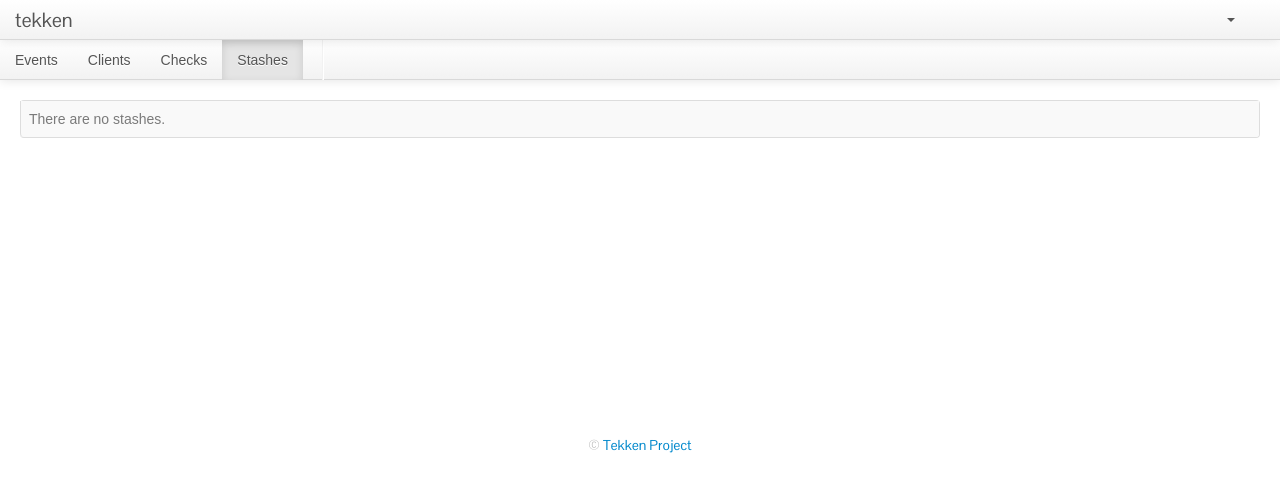
After one commit to ehazlett/tekken, a Flask app: page /admin/stashes/ in a window 1280 px wide. The commit adds this page. Shown: the top 492 px of the page. Run offline with Flask 2, Linux system fonts and the light colour scheme; the visitor is signed in with stand-in values (Sample User, id 1); data that the repository does not hold is empty; parts of the project's set-up code (start-up, migrations or seed data) failed here and were passed over.

Commit message:
added read support for stashes

```diff
--- a/admin/templates/admin/base.html
+++ b/admin/templates/admin/base.html
@@ -8,6 +8,7 @@
         <li id="admin-nav-events"><a href="{{url_for('admin.events')}}">{{_('Events')}}</a></li>
         <li id="admin-nav-clients"><a href="{{url_for('admin.clients')}}">{{_('Clients')}}</a></li>
         <li id="admin-nav-checks"><a href="{{url_for('admin.checks')}}">{{_('Checks')}}</a></li>
+        <li id="admin-nav-stashes"><a href="{{url_for('admin.stashes')}}">{{_('Stashes')}}</a></li>
       </ul>
       {# the following are collapsible and hidden on smaller screens #}
       <div class="nav-collapse">
--- /dev/null
+++ b/admin/templates/admin/stashes.html
@@ -0,0 +1,28 @@
+{% extends 'admin/base.html' %}
+
+{% block admin_content %}
+<div>
+  <table class="table table-striped table-bordered">
+    {% if stashes %}
+    <thead>
+      <tr>
+        <th>{{_('Path')}}</th>
+      </tr>
+    </thead>
+    {% endif %}
+    {% for stash in stashes %}
+    <tr>
+        <td>{{stash}}</td>
+    </tr>
+    {% else %}
+    <tr><td>{{_('There are no stashes.')}}</td></tr>
+    {% endfor %}
+  </table>
+</div>
+
+<script type="text/javascript">
+ $(function(){
+  $("li#admin-nav-stashes").addClass('active');
+ });
+</script>
+{% endblock %}
--- a/admin/views.py
+++ b/admin/views.py
@@ -53,3 +53,11 @@ def checks():
         'checks': sensu.get_checks(),
     }
     return render_template('admin/checks.html', **ctx)
+
+@bp.route('/stashes/')
+@login_required
+def stashes():
+    ctx = {
+        'stashes': sensu.get_stashes(),
+    }
+    return render_template('admin/stashes.html', **ctx)
--- a/utils/sensu.py
+++ b/utils/sensu.py
@@ -86,3 +86,15 @@ def get_checks():
     except:
         data = {}
     return data
+
+def get_stashes():
+    """
+    Gets the Sensu stashes
+
+    """
+    r = _request('/stashes')
+    try:
+        data = json.loads(r.content)
+    except:
+        data = {}
+    return data
```
